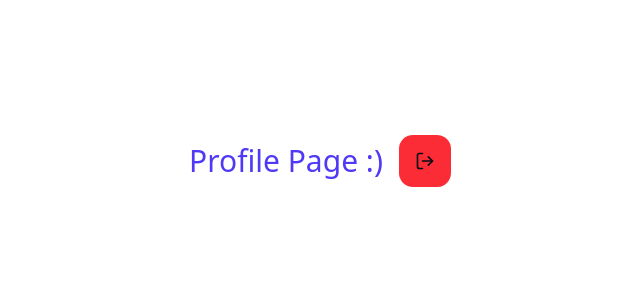
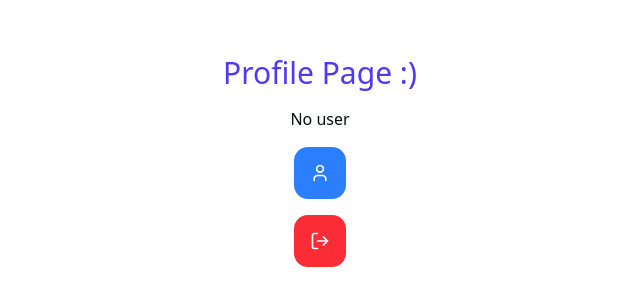
Before and after one commit to Anand-1812/auth-nextjs, a Next.js app: page /profile in a window 1280 px wide. Shown: the part 239-544 px from the top of the page, without its empty margins (320-960 px from the left). Built offline with nearby package versions, Linux system fonts and the light colour scheme.

Commit message:
create a middleware, some helpers and user details

```diff
--- a/app/api/users/getUserData/route.ts
+++ b/app/api/users/getUserData/route.ts
@@ -4,18 +4,26 @@ import User from "@/models/userModel";
 import { connect } from "@/db/connectDB";
 
 export async function GET(request: NextRequest) {
-  connect()
+  // 1. Await the connection
+  await connect();
+
   try {
+    const userId = await getTokenData(request);
 
-    const userID = await getTokenData(request)
-    const user = User.findOne(userID._id).select("-password")
+    // 3. Await the DB query & use findById for cleaner syntax
+    const user = await User.findById(userId).select("-password");
+
+    // 4. Safety check (in case user was deleted but token is valid)
+    if (!user) {
+        return NextResponse.json({ error: "User not found" }, { status: 404 })
+    }
 
     return NextResponse.json({
       message: "User found",
       data: user,
-    })
+    });
 
   } catch (error: any) {
-    return NextResponse.json({error: error.message}, {status: 400})
+    return NextResponse.json({ error: error.message }, { status: 400 });
   }
 }
--- a/app/profile/page.tsx
+++ b/app/profile/page.tsx
@@ -2,33 +2,59 @@
 
 import axios from "axios"
 import { toast } from "sonner"
-import { LogOutIcon } from "lucide-react"
+import Link from "next/link"
+import { LogOutIcon, User } from "lucide-react"
 import { useRouter } from "next/navigation"
+import { useState } from "react"
 
 const Profile = () => {
   const router = useRouter();
+  const [data, setData] = useState("No Data");
 
   const logout = async () => {
     try {
-
       await axios.get("/api/users/logout")
       toast.success("logout successful");
       router.push("/login");
+    } catch (error: any) {
+      toast.error(error?.response?.data?.error || "logout failed");
+    }
+  }
+
+  const getUserDetails = async () => {
+    try {
+      const res = await axios.get("/api/users/getUserData")
+
+      console.log(res.data);
+      setData(res.data.data._id)
 
     } catch (error: any) {
-      toast.error(
-        error?.response?.data?.error || "logout failed"
-      );
+      console.error("Failed to fetch user data", error);
+      toast.error("Failed to load user data");
     }
   }
 
   return (
-    <div className="min-h-screen flex justify-center items-center gap-4 p-3 rounded-xl">
+    <div className="min-h-screen flex flex-col justify-center items-center gap-4 p-3 rounded-xl">
       <h1 className="text-3xl text-indigo-600">Profile Page :)</h1>
+
+      <h2>
+        {data === "No Data" ? "No user" : (
+          <Link href={`/profile/${data}`} className="text-blue-500 underline">
+            {data}
+          </Link>
+        )}
+      </h2>
+
+      <button
+        onClick={getUserDetails}
+        className="bg-blue-500 p-4 rounded-xl cursor-pointer text-white hover:bg-blue-600 transition">
+        <User className="w-5 h-5" />
+      </button>
 
       <button
         onClick={logout}
-        className="bg-red-500 p-4 rounded-xl cursor-pointer">
+        className="bg-red-500 p-4 rounded-xl cursor-pointer text-white hover:bg-red-600 transition">
         <LogOutIcon className="w-5 h-5" />
       </button>
     </div>
--- a/models/userModel.js
+++ b/models/userModel.js
@@ -23,11 +23,11 @@ const userSchema = new mongoose.Schema({
     type: Boolean,
     default: false,
   },
-  forgotPassToken:  String,
+  forgotPassToken: String,
   forgotPassExpiry: Date,
   verifyToken: String,
   verifyTokenExpiry: Date,
 });
 
-const User = mongoose.model.user || mongoose.model("User", userSchema);
+const User = mongoose.model.User || mongoose.model("User", userSchema);
 export default User;
```
